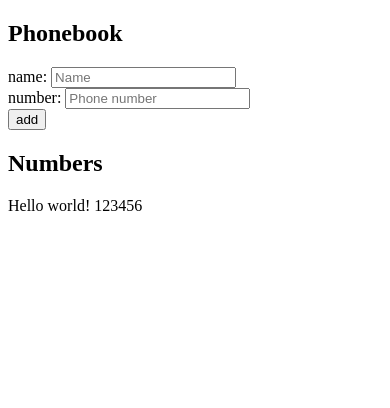
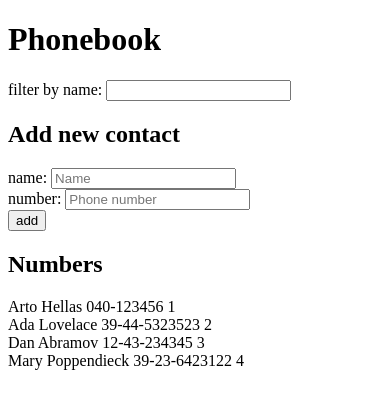
Before and after one commit to IvanFrade/fullstackopen, a React (Create React App) app in the folder part2/phonebook/: page / in a window 390 px wide. Shown: the top 408 px of the page. Built offline with nearby package versions, Linux system fonts and the light colour scheme.

Commit message:
Exercise 2.9
Phonebook, part 4

```diff
--- a/part2/phonebook/src/App.js
+++ b/part2/phonebook/src/App.js
@@ -2,20 +2,22 @@ import React, { useState } from 'react'
 
 const App = () => {
   const [persons, setPersons] = useState([
-    {
-      name: 'Hello world!',
-      number: '123456'
-    }
+    { name: 'Arto Hellas', number: '040-123456', id: 1 },
+    { name: 'Ada Lovelace', number: '39-44-5323523', id: 2 },
+    { name: 'Dan Abramov', number: '12-43-234345', id: 3 },
+    { name: 'Mary Poppendieck', number: '39-23-6423122', id: 4 }
   ])
   const [newName, setNewName] = useState('')
   const [newNumber, setNewNumber] = useState('')
+  const [filter, setFilter] = useState('')
 
   const addPerson = (event) => {
     event.preventDefault()
 
     const personObject = {
       name: newName,
-      number: newNumber
+      number: newNumber,
+      id: persons[persons.length - 1].id + 1
     }
 
     persons.some(person => person.name === personObject.name)
@@ -26,17 +28,20 @@ const App = () => {
     setNewNumber('')
   }
 
-  const handleNameChange = (event) => {
-    setNewName(event.target.value)
-  }
-
-  const handleNumberChange = (event) => {
-    setNewNumber(event.target.value)
-  }
+  const handleFilterChange = (event) => setFilter(event.target.value.toLowerCase())
+  const handleNameChange = (event) => setNewName(event.target.value)
+  const handleNumberChange = (event) => setNewNumber(event.target.value)
 
   return (
     <div>
-      <h2>Phonebook</h2>
+      <h1>Phonebook</h1>
+      <div>
+        filter by name: <input
+          value={filter}
+          onChange={handleFilterChange}
+        />
+      </div>
+      <h2>Add new contact</h2>
       <form onSubmit={addPerson}>
         <div>
           name: <input
@@ -54,8 +59,10 @@ const App = () => {
       </form>
       <h2>Numbers</h2>
       <div>
-        {persons.map(person =>
-          <div key={person.name}>{person.name} {person.number}</div>
+        {persons.filter(person =>
+                  person.name.toLowerCase().includes(filter))
+                .map(person =>
+                  <div key={person.id}>{person.name} {person.number} {person.id}</div>
         )}
       </div>
     </div>
```
